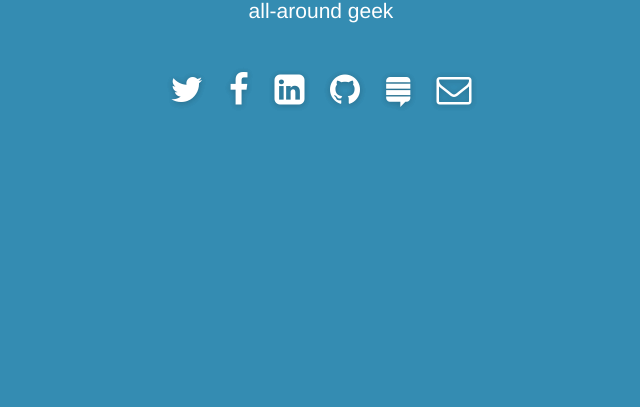
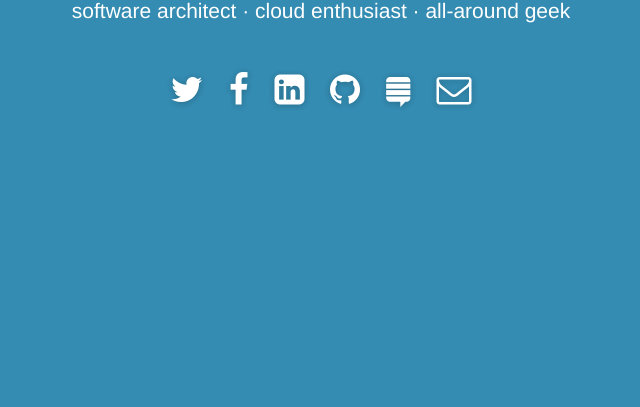
Before and after one commit to patrickhoefler/patrickhoefler.github.io, a plain HTML site: page index.html in a window 1280 px wide. Shown: the part 393-800 px from the top of the page, without its empty margins (319-959 px from the left). Drawn offline with Linux system fonts and the light colour scheme.

Commit message:
Update index.html

```diff
--- a/index.html
+++ b/index.html
@@ -49,7 +49,7 @@
           <div class="inner cover">
             <h1 class="cover-heading">Patrick Hoefler</h1>
             <p class="lead">
-              all-around geek
+              software architect · cloud enthusiast · all-around geek
             </p>
             <div class="outlinks">
               <ul>
```
